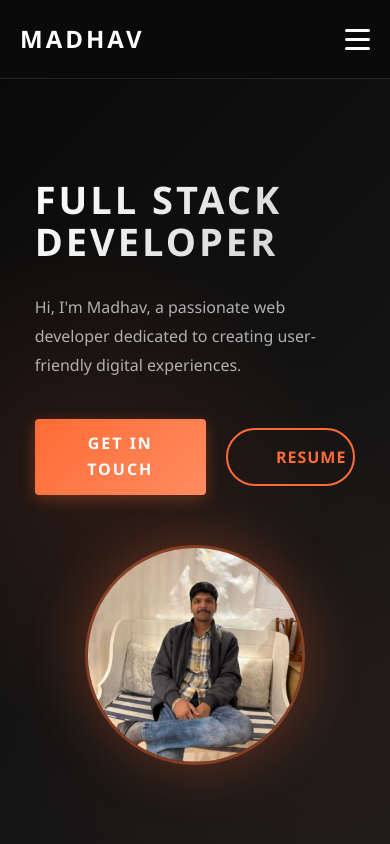
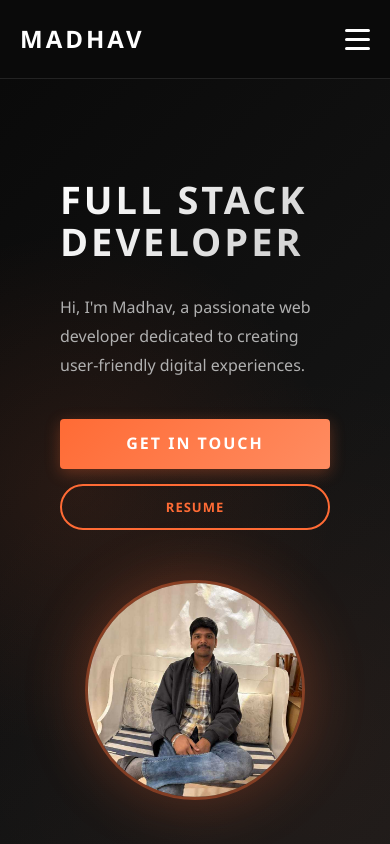
Before and after one commit to coder6-12/my-portfolio, a React (Vite) app: page / in a window 390 px wide. Shown: the top 844 px of the page. Built offline with nearby package versions, Linux system fonts and the light colour scheme.

Commit message:
css changes

```diff
--- a/src/components/Header/Header.css
+++ b/src/components/Header/Header.css
@@ -57,7 +57,6 @@
   width: 100%;
 }
 
-/* Resume Button Specific Styling */
 .resume-link {
   background: none;
   border: none;
@@ -104,7 +103,7 @@
 
   .nav-menu.active {
     transform: translateX(0);
-    max-height: 350px; /* Increased to accommodate the extra menu item */
+    max-height: 350px;
   }
 
   .nav-link {
--- a/src/pages/About/About.css
+++ b/src/pages/About/About.css
@@ -185,7 +185,6 @@
   line-height: 1.6;
 }
 
-/* Education Section */
 .education-section {
   margin-top: 100px;
   animation: fadeInUp 0.8s ease-out 0.4s both;
@@ -320,7 +319,6 @@
   letter-spacing: 1px;
 }
 
-/* Experience Section */
 .experience-section {
   margin-top: 100px;
   margin-bottom: 50px;
@@ -431,7 +429,6 @@
   font-weight: 500;
 }
 
-/* Co-Curricular Section */
 .cocurricular-section {
   margin-top: 100px;
   margin-bottom: 50px;
@@ -535,7 +532,6 @@
   font-weight: 500;
 }
 
-/* Hobbies Section */
 .hobbies-section {
   margin-top: 100px;
   margin-bottom: 50px;
@@ -639,7 +635,6 @@
   margin: 0;
 }
 
-/* Responsive Design */
 @media (max-width: 968px) {
   .about-hero {
     padding: 100px 20px 60px;
--- a/src/pages/Home/Home.css
+++ b/src/pages/Home/Home.css
@@ -101,6 +101,99 @@
   line-height: 1.8;
   max-width: 500px;
   font-weight: 400;
+}
+
+.hero-buttons {
+  display: flex;
+  gap: 20px;
+  align-items: center;
+}
+
+.btn-primary {
+  display: inline-block;
+  padding: 16px 40px;
+  background: linear-gradient(135deg, #ff6b35 0%, #ff8c61 100%);
+  color: #ffffff;
+  text-decoration: none;
+  border: 2px solid transparent;
+  border-radius: 50px;
+  font-weight: 600;
+  font-size: 15px;
+  text-align: center;
+  letter-spacing: 1px;
+  text-transform: uppercase;
+  transition: all 0.3s ease;
+  position: relative;
+  overflow: hidden;
+  z-index: 1;
+  box-shadow: 0 4px 15px rgba(255, 107, 53, 0.3);
+  cursor: pointer;
+  font-family: inherit;
+}
+
+.btn-primary::before {
+  content: '';
+  position: absolute;
+  top: 0;
+  left: -100%;
+  width: 100%;
+  height: 100%;
+  background: linear-gradient(135deg, #ff8c61 0%, #ffaa88 100%);
+  transition: left 0.3s ease;
+  z-index: -1;
+}
+
+.btn-primary:hover::before {
+  left: 0;
+}
+
+.btn-primary:hover {
+  transform: translateY(-2px);
+  box-shadow: 0 6px 25px rgba(255, 107, 53, 0.4);
+}
+
+.btn-secondary {
+  display: inline-block;
+  padding: 16px 40px;
+  background: transparent;
+  color: #ff6b35;
+  border: 2px solid #ff6b35;
+  font-size: 15px;
+  font-weight: 600;
+  letter-spacing: 1px;
+  text-transform: uppercase;
+  border-radius: 50px;
+  cursor: pointer;
+  transition: all 0.3s ease;
+  font-family: inherit;
+  text-decoration: none;
+  position: relative;
+  overflow: hidden;
+  z-index: 1;
+  text-align: center;
+}
+
+.btn-secondary::before {
+  content: '';
+  position: absolute;
+  top: 0;
+  left: -100%;
+  width: 100%;
+  height: 100%;
+  background: linear-gradient(135deg, #ff6b35 0%, #ff8c61 100%);
+  transition: left 0.3s ease;
+  z-index: -1;
+}
+
+.btn-secondary:hover::before {
+  left: 0;
+}
+
+.btn-secondary:hover {
+  color: #ffffff;
+  border-color: #ff6b35;
+  transform: translateY(-2px);
+  box-shadow: 0 6px 25px rgba(255, 107, 53, 0.4);
 }
 
 .hero-image {
@@ -327,46 +420,6 @@
   z-index: 1;
 }
 
-.btn-primary {
-  display: inline-block;
-  padding: 16px 48px;
-  background: linear-gradient(135deg, #ff6b35 0%, #ff8c61 100%);
-  color: #ffffff;
-  text-decoration: none;
-  border-radius: 50px;
-  font-weight: 600;
-  font-size: 16px;
-  text-align: center;
-  letter-spacing: 1px;
-  text-transform: uppercase;
-  transition: all 0.3s ease;
-  position: relative;
-  overflow: hidden;
-  z-index: 1;
-  box-shadow: 0 4px 15px rgba(255, 107, 53, 0.3);
-}
-
-.btn-primary::before {
-  content: '';
-  position: absolute;
-  top: 0;
-  left: -100%;
-  width: 100%;
-  height: 100%;
-  background: linear-gradient(135deg, #ff8c61 0%, #ffaa88 100%);
-  transition: left 0.3s ease;
-  z-index: -1;
-}
-
-.btn-primary:hover::before {
-  left: 0;
-}
-
-.btn-primary:hover {
-  transform: translateY(-2px);
-  box-shadow: 0 6px 25px rgba(255, 107, 53, 0.4);
-}
-
 @media (max-width: 968px) {
   .hero {
     min-height: auto;
@@ -384,6 +437,19 @@
 
   .hero-subtitle {
     font-size: 16px;
+  }
+
+  .hero-buttons {
+    flex-direction: column;
+    gap: 15px;
+    width: 100%;
+  }
+
+  .btn-primary,
+  .btn-secondary {
+    width: 100%;
+    padding: 14px 36px;
+    font-size: 14px;
   }
 
   .profile-circle {
@@ -421,11 +487,6 @@
   .cta-section h2 {
     font-size: 32px;
   }
-
-  .btn-primary {
-    padding: 14px 36px;
-    font-size: 14px;
-  }
 }
 
 @media (max-width: 480px) {
@@ -450,60 +511,10 @@
     width: 220px;
     height: 220px;
   }
+
+  .btn-primary,
+  .btn-secondary {
+    padding: 12px 28px;
+    font-size: 13px;
+  }
 }
-
-.home {
-  width: 100%;
-}
-
-/* Hero Buttons Container */
-.hero-buttons {
-  display: flex;
-  gap: 20px;
-  align-items: center;
-  margin-top: 40px;
-}
-
-/* Secondary Button Style (Download CV) */
-.btn-secondary {
-  display: inline-block;
-  padding: 16px 48px;
-  background: transparent;
-  color: #ff6b35;
-  border: 2px solid #ff6b35;
-  font-size: 16px;
-  font-weight: 600;
-  letter-spacing: 1px;
-  text-transform: uppercase;
-  border-radius: 50px;
-  cursor: pointer;
-  transition: all 0.3s ease;
-  font-family: inherit;
-  text-decoration: none;
-  position: relative;
-  overflow: hidden;
-  z-index: 1;
-}
-
-.btn-secondary::before {
-  content: '';
-  position: absolute;
-  top: 0;
-  left: -100%;
-  width: 100%;
-  height: 100%;
-  background: linear-gradient(135deg, #ff6b35 0%, #ff8c61 100%);
-  transition: left 0.3s ease;
-  z-index: -1;
-}
-
-.btn-secondary:hover::before {
-  left: 0;
-}
-
-.btn-secondary:hover {
-  color: #ffffff;
-  border-color: #ff6b35;
-  transform: translateY(-2px);
-  box-shadow: 0 6px 25px rgba(255, 107, 53, 0.4);
-}
```
